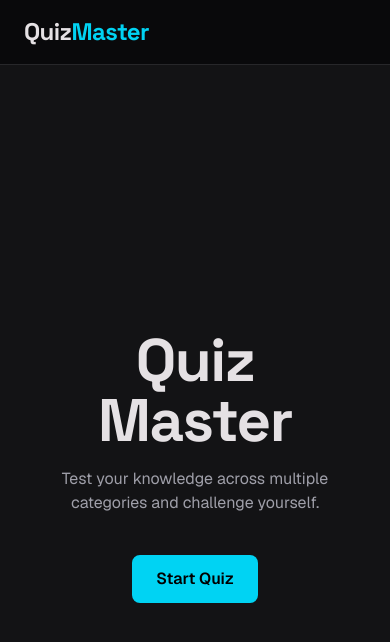
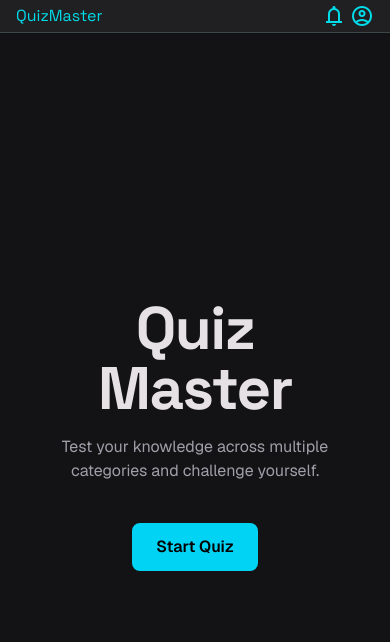
Before and after one commit to DoctorWolf69/quiz-master, a React (Vite) app: page / in a window 390 px wide. Shown: the top 642 px of the page. Built offline with nearby package versions, Linux system fonts and the light colour scheme.

Commit message:
feat(navbar): build mobile top navigation bar

```diff
--- a/src/components/Navbar.jsx
+++ b/src/components/Navbar.jsx
@@ -1,9 +1,15 @@
 function Navbar() {
   return (
-    <header className="border-b border-zinc-800 bg-zinc-950 px-6 py-4">
-      <h1 className="text-2xl font-bold tracking-tight">
-        Quiz<span className="text-cyan-400">Master</span>
-      </h1>
+    <header className="lg:hidden flex justify-between items-center w-full px-margin-mobile py-unit shadow-sm bg-surface-container sticky top-0 z-40 border-b border-outline-variant">
+      <div className="font-headline-lg text-primary-fixed-dim">QuizMaster</div>
+      <div className="flex gap-unit">
+        <span className="material-symbols-outlined text-primary-fixed-dim">
+          notifications
+        </span>
+        <span className="material-symbols-outlined text-primary-fixed-dim">
+          account_circle
+        </span>
+      </div>
     </header>
   );
 }
```
